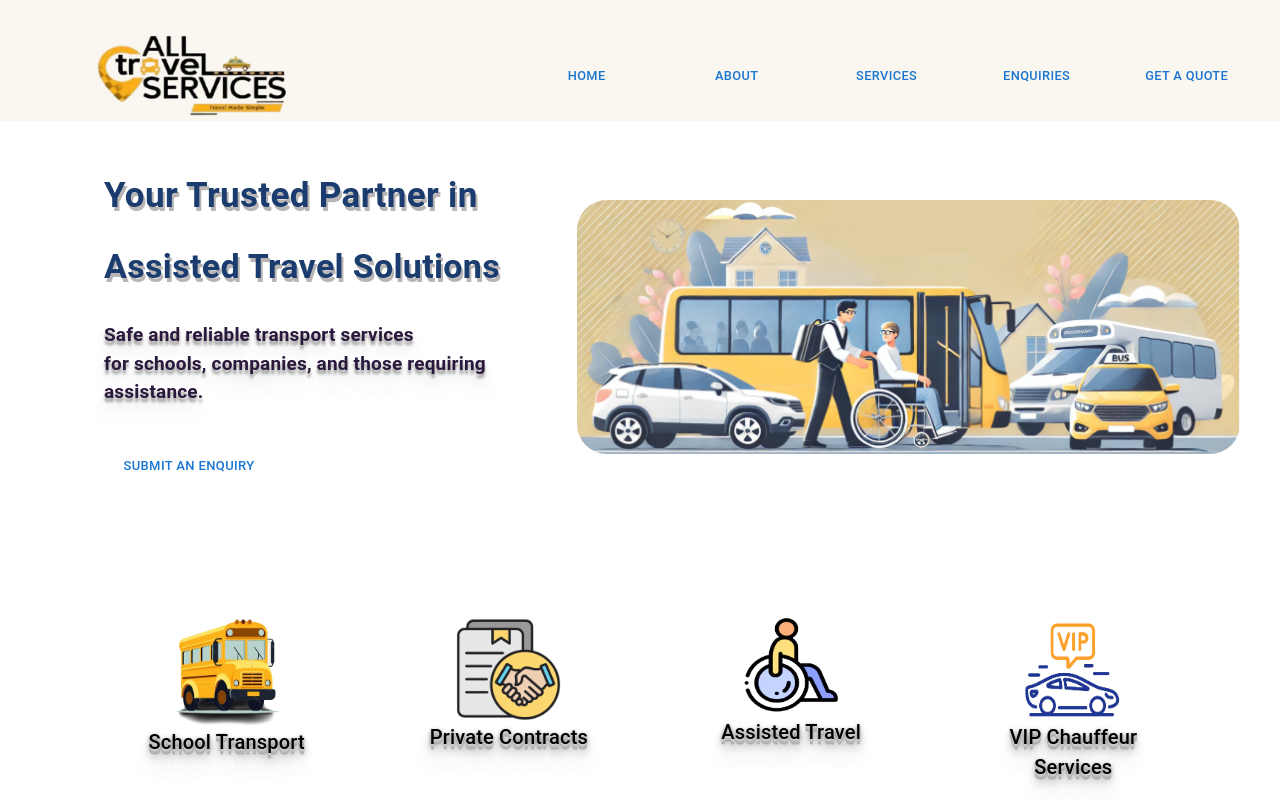
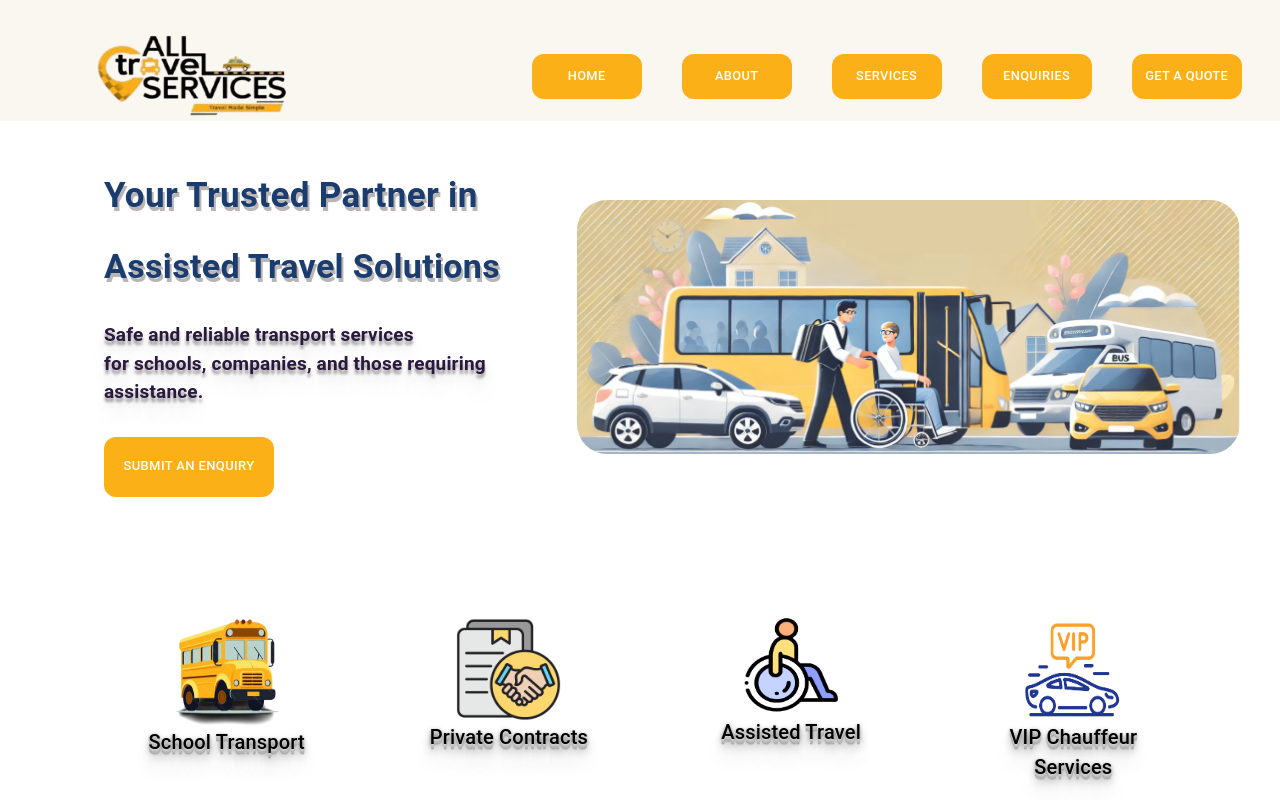
Before and after one commit to RafaPach/AllTravelServices, a Next.js app: page / in a window 1280 px wide. Shown: the top 800 px of the page. Built offline with nearby package versions, Linux system fonts and the light colour scheme.

Commit message:
button changes

```diff
--- a/components/Alternative/HelloPageTest.js
+++ b/components/Alternative/HelloPageTest.js
@@ -72,13 +72,21 @@ export default function HelloPageAlt2() {
           </Typography>
 
           <Button
-            className="btn-like"
             href="/about"
             sx={{
               borderRadius: 3,
               height: { sm: 60, xs: 50 },
               width: { sm: 170, xs: 130 },
               fontSize: { xs: '12px', sm: '13px' },
+              backgroundColor: '#fcb017',
+              color: '#fff',
+              textAlign: 'center',
+              '&:hover': {
+                boxShadow:
+                  '0px 0px 0px 2.5px #fff, 0px 0px 0px 5px #fcb017, 0px 0px 0px 10px white, 0px 0px 0px 10.5px #fcb017',
+                backgroundColor: 'white',
+                color: '#fcb017',
+              },
             }}
           >
             Submit an Enquiry
--- a/components/Alternative/NavTest.js
+++ b/components/Alternative/NavTest.js
@@ -131,7 +131,8 @@ export default function NavbarAlt2({ color }) {
                   {links.map((link, index) => (
                     <Button
                       key={index}
-                      className="btn-like"
+                      aria-label={`Navigate to ${link}`} // Accessibility improvement
+                      // className="btn-like"
                       href={
                         link.trim().toLowerCase() === 'home' // Check for 'home'
                           ? '/' // Navigate to root
@@ -144,12 +145,21 @@ export default function NavbarAlt2({ color }) {
                         height: { xl: 50, lg: 45, md: 40, sm: 30 },
                         width: { xl: 130, lg: 110, md: 102, sm: 80 },
                         fontSize: {
-                          xl: '0.9rem ',
+                          xl: '0.9rem',
                           lg: '0.8rem',
                           md: '0.75rem',
                           sm: '0.45rem',
                         },
                         textAlign: 'center',
+                        backgroundColor: '#fcb017',
+                        color: '#ffffff',
+                        marginTop: 2,
+                        '&:hover': {
+                          boxShadow:
+                            '0px 0px 0px 2.5px #fff, 0px 0px 0px 5px #fcb017, 0px 0px 0px 10px white, 0px 0px 0px 10.5px #fcb017',
+                          backgroundColor: 'white',
+                          color: '#fcb017',
+                        },
                       }}
                     >
                       {link}
--- a/components/OurServicesPage/Cards.js
+++ b/components/OurServicesPage/Cards.js
@@ -75,7 +75,6 @@ function ServCards({ title, pic, description, backContent }) {
               >
                 <a href="/getaquote">
                   <Button
-                    className="btn-svcard"
                     sx={{
                       borderRadius: 2,
                       height: { lg: 35, md: 30, sm: 30, xs: 35 },
@@ -85,6 +84,16 @@ function ServCards({ title, pic, description, backContent }) {
                         md: '0.55rem',
                         sm: '0.5rem',
                         xs: '10px',
+                      },
+                      backgroundColor: '#fcb017',
+                      color: '#fff',
+                      opacity: 0.9,
+                      textAlign: 'center',
+                      '&:hover': {
+                        boxShadow:
+                          '0px 0px 0px 2.5px #fff, 0px 0px 0px 5px #fcb017, 0px 0px 0px 10px white, 0px 0px 0px 10.5px #fcb017',
+                        backgroundColor: 'white',
+                        color: '#fcb017',
                       },
                     }}
                   >
@@ -102,8 +111,17 @@ function ServCards({ title, pic, description, backContent }) {
                       sm: '0.5rem',
                       xs: '10px',
                     },
+                    backgroundColor: '#fcb017',
+                    color: '#fff',
+                    opacity: 0.9,
+                    textAlign: 'center',
+                    '&:hover': {
+                      boxShadow:
+                        '0px 0px 0px 2.5px #fff, 0px 0px 0px 5px #fcb017, 0px 0px 0px 10px white, 0px 0px 0px 10.5px #fcb017',
+                      backgroundColor: 'white',
+                      color: '#fcb017',
+                    },
                   }}
-                  className="btn-svcard"
                   onClick={handleFlip}
                 >
                   More Details
@@ -166,8 +184,16 @@ function ServCards({ title, pic, description, backContent }) {
                 sm: '0.5rem',
                 xs: '10px',
               },
+              backgroundColor: '#fcb017',
+              color: '#fff',
+              textAlign: 'center',
+              '&:hover': {
+                boxShadow:
+                  '0px 0px 0px 2.5px #fff, 0px 0px 0px 5px #fcb017, 0px 0px 0px 10px white, 0px 0px 0px 10.5px #fcb017',
+                backgroundColor: 'white',
+                color: '#fcb017',
+              },
             }}
-            className="btn-like"
             onClick={handleFlip}
           >
             Go Back
--- a/next.config.js
+++ b/next.config.js
@@ -1,6 +1,7 @@
 /** @type {import('next').NextConfig} */
 const nextConfig = {
   reactStrictMode: true,
+  // swcMinify: true,
 };
 
 module.exports = nextConfig;
```
Also changed, not shown: components/Navbar/NavbarForPages.js (+10 -1 lines), .eslintrc.json.
